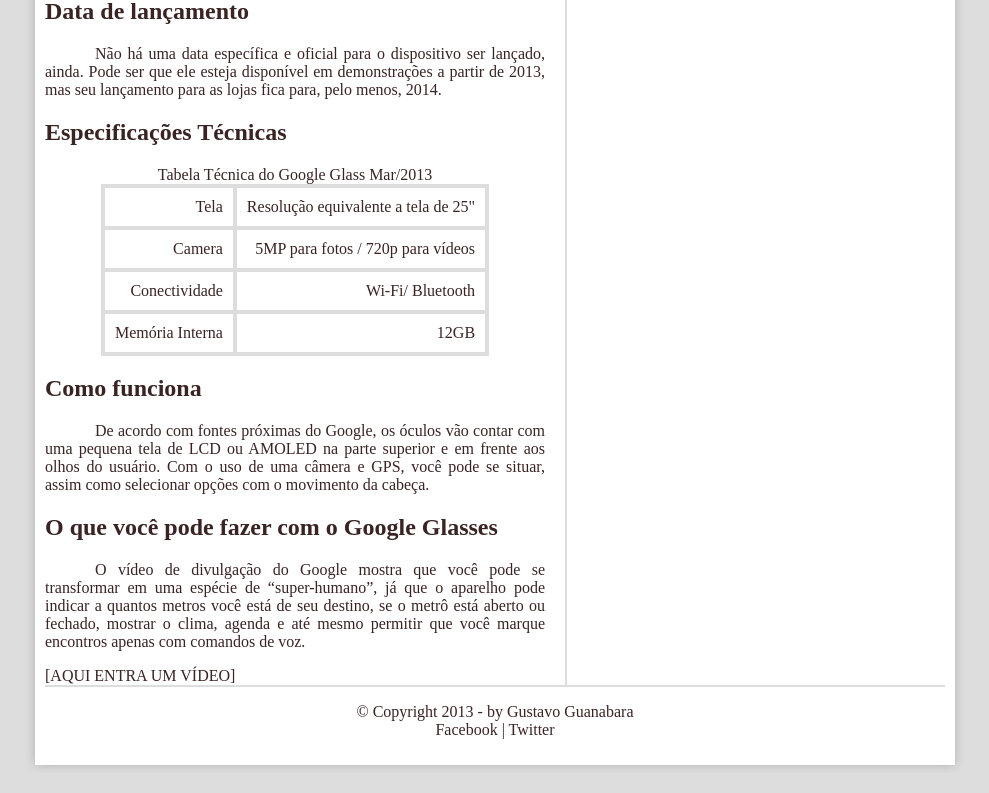
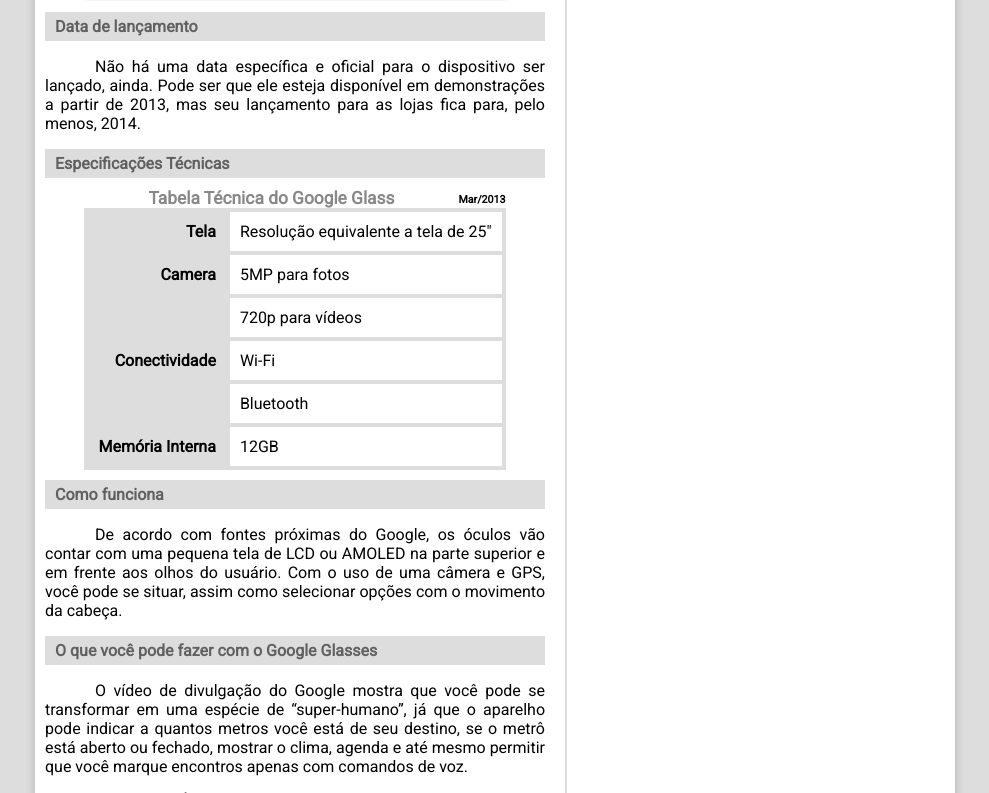
Before and after one commit to GiovaniCuenca/Curso-em-Video-HTML, a plain HTML site: page projeto-glass-html5/index.html in a window 1280 px wide. Shown: the part 861-1654 px from the top of the page, without its empty margins (145-1134 px from the left). Drawn offline with Linux system fonts and the light colour scheme.

Commit message:
Continue...

```diff
--- a/projeto-glass-html5/_css/estilo.css
+++ b/projeto-glass-html5/_css/estilo.css
@@ -6,8 +6,9 @@
 }
 
 body {
-    color: rgb(58, 35, 35);
+    color: black;
     background-color: #dddddd;
+    font-family: 'Roboto', sans-serif;
 }
 
 div#interface {
@@ -124,6 +125,14 @@
     padding-right: 20px;
 }
 
+article#noticia-principal h2 {
+    font-size: 12pt;
+    color: #606060;
+    background-color: #dddddd;
+    padding: 5px 0px 5px 10px;
+    margin: 10px 0px 10px 0px;
+}
+
 table#tabelaspec {
     border: 2px solid #dddddd;
     border-spacing: 0;
@@ -135,7 +144,31 @@
     border: 2px solid #dddddd;
     border-spacing: 0;
     padding: 10px;
+}
+
+table#tabelaspec td.ce {
     text-align: right;
+    background-color: #dddddd;
+    vertical-align: top;
+    font-weight: bold;
+}
+
+table#tabelaspec caption {
+    color: #888888;
+    font-size: 13pt;
+    font-weight: bold;
+}
+
+table#tabelaspec caption span {
+    display: block;
+    float: right;
+    color: #000000;
+    font-size: 8pt;
+    margin-top: 5px;
+}
+
+table#tabelaspec td.cd {
+    text-align: left;
 }
 
 aside#lateral {
--- a/projeto-glass-html5/index.html
+++ b/projeto-glass-html5/index.html
@@ -28,6 +28,7 @@
         </nav>
         </header>
             <section id="corpo">
+            <article id="noticia-principal">
 
 
             <h3>Tecnologia > Inovações</h3>
@@ -51,11 +52,13 @@
 
             <h2>Especificações Técnicas</h2>
             <table id="tabelaspec">
-                <caption>Tabela Técnica do Google Glass Mar/2013</caption>
-                <tr><td>Tela</td><td>Resolução equivalente a tela de 25"</td></tr>
-                <tr><td>Camera</td><td>5MP para fotos / 720p para vídeos</td></tr>
-                <tr><td>Conectividade</td><td>Wi-Fi/ Bluetooth</td></tr>
-                <tr><td>Memória Interna</td><td>12GB</td></tr>
+                <caption>Tabela Técnica do Google Glass <span>Mar/2013</span></caption>
+                <tr><td class="ce">Tela</td>                        <td class="cd">Resolução equivalente a tela de 25"</td></tr>
+                <tr><td rowspan="2" class="ce">Camera</td>          <td class="cd">5MP para fotos</td></tr>
+                <tr>                                                <td class="cd">720p para vídeos</td></tr>
+                <tr><td rowspan="2" class="ce">Conectividade</td>   <td class="cd">Wi-Fi</td></tr>
+                <tr>                                                <td class="cd">Bluetooth</td></tr>
+                <tr><td class="ce">Memória Interna</td>             <td class="cd">12GB</td></tr>
             </table>
 
             <h2>Como funciona</h2>
@@ -66,6 +69,7 @@
 
             [AQUI ENTRA UM VÍDEO]
 
+            </article>
             </section>
 
             <aside id="lateral">
```
